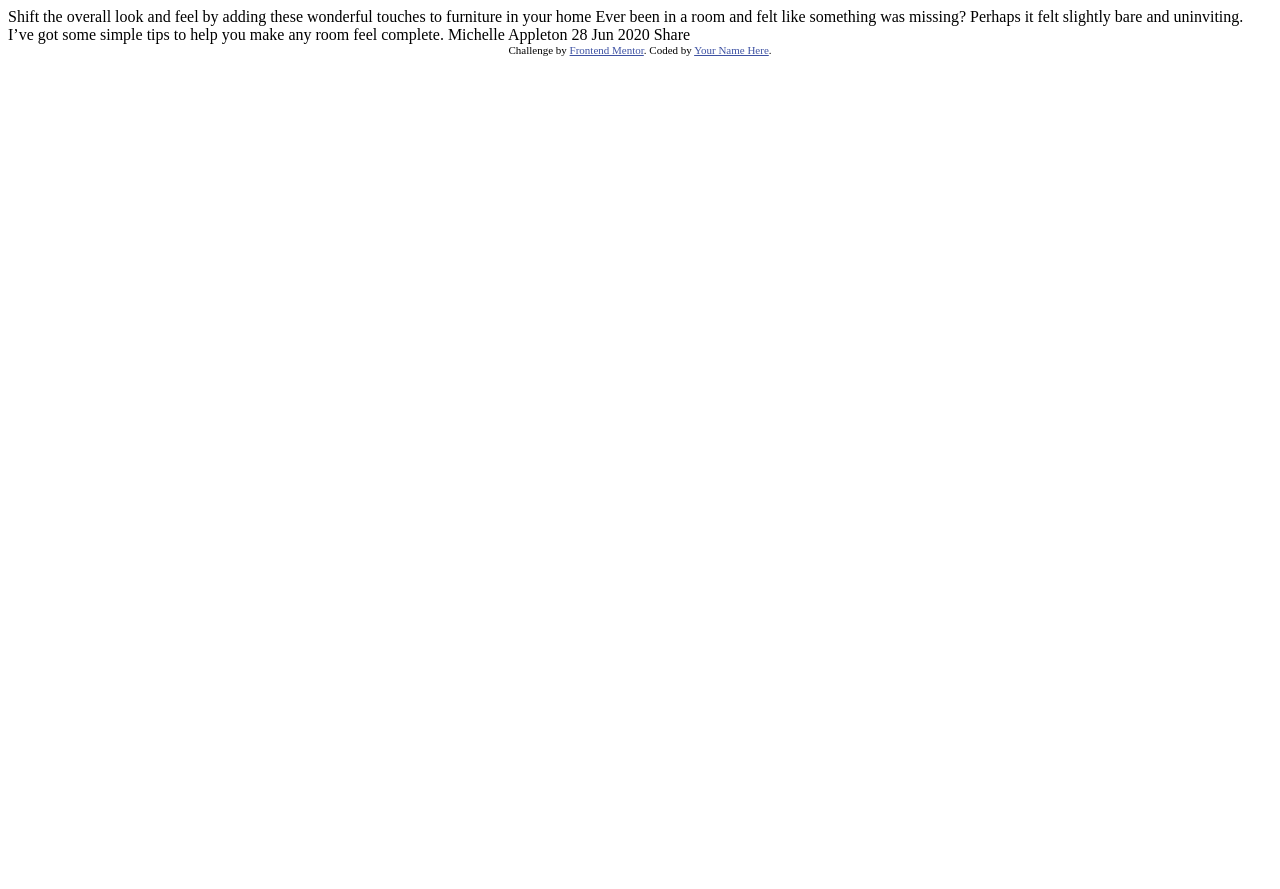
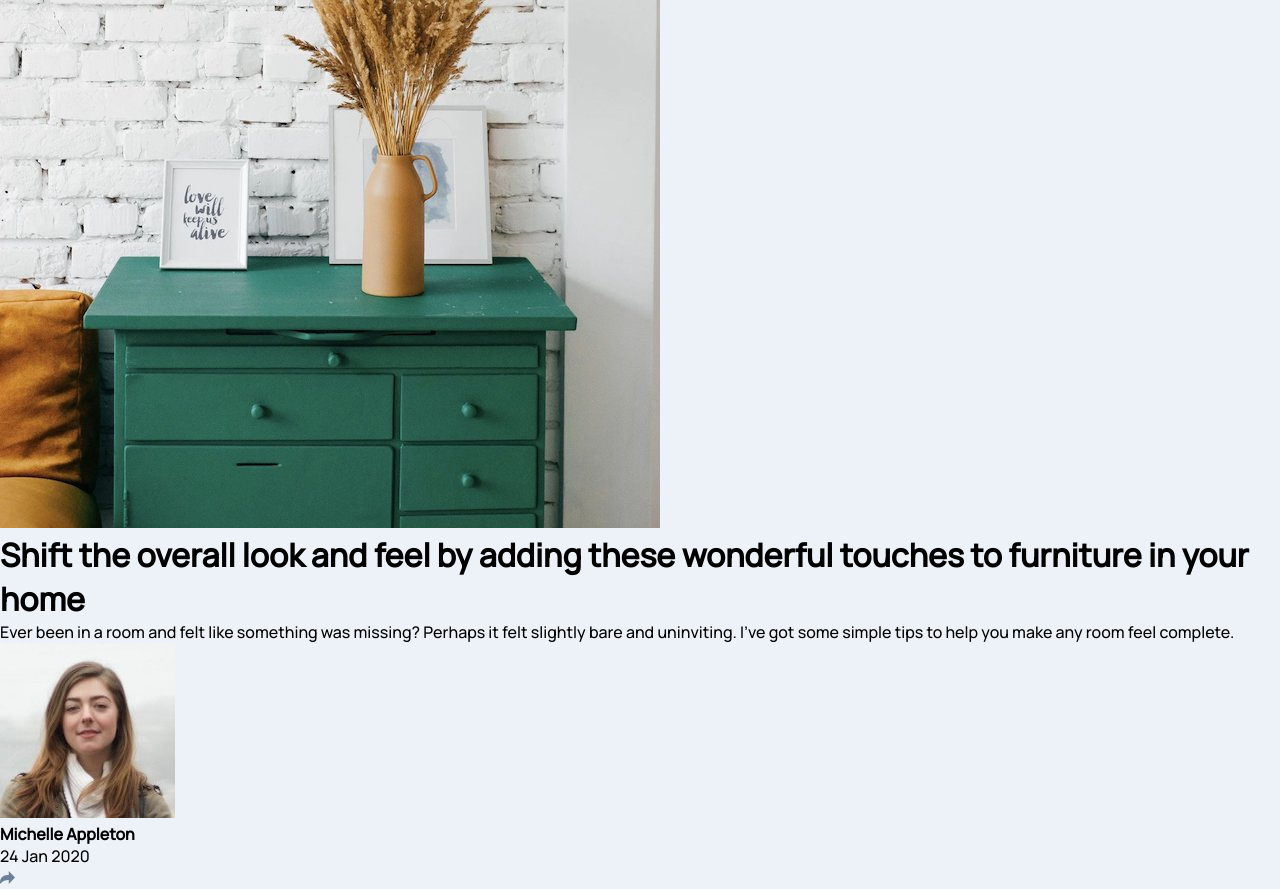
Before and after one commit to shemjay/article-preview-component, a plain HTML site: page index.html in a window 1280 px wide. Before the commit the page ends 800 px from the top, so only its background shows below. Drawn offline with Linux system fonts and the light colour scheme.

Commit message:
Add body copy and Images
Added the body images, copy and profile to the website

```diff
--- a/index.html
+++ b/index.html
@@ -2,35 +2,55 @@
 <html lang="en">
 <head>
   <meta charset="UTF-8">
-  <meta name="viewport" content="width=device-width, initial-scale=1.0"> <!-- displays site properly based on user's device -->
+  <meta name="viewport" content="width=device-width, initial-scale=1.0">
 
   <link rel="icon" type="image/png" sizes="32x32" href="./images/favicon-32x32.png">
-
+  <link rel="preconnect" href="https://fonts.googleapis.com">
+<link rel="preconnect" href="https://fonts.gstatic.com" crossorigin>
+<link href="https://fonts.googleapis.com/css2?family=Manrope:wght@500&display=swap" rel="stylesheet">
   <title>Frontend Mentor | Article preview component</title>
-
-  <!-- Feel free to remove these styles or customise in your own stylesheet 👍 -->
-  <style>
-    .attribution { font-size: 11px; text-align: center; }
-    .attribution a { color: hsl(228, 45%, 44%); }
-  </style>
+  <link href="style.css" rel="stylesheet" type= "text/css">
 </head>
 <body>
+<main>
+  <div class = "container">
+    <div class = "container__img">
+      <img src = "images/drawers.jpg">
+    </div>
 
-  Shift the overall look and feel by adding these wonderful
-  touches to furniture in your home
+    <div class = "container__copy">
+      <div class = "wrapper">
+      <h1>Shift the overall look and feel by adding these wonderful
+        touches to furniture in your home</h1>
+      <p>Ever been in a room and felt like something was missing? Perhaps
+        it felt slightly bare and uninviting. I’ve got some simple tips
+        to help you make any room feel complete.</p>
+        <div class = "copy__image">
+          <img src = "images/avatar-michelle.jpg">
+          <h4>Michelle Appleton</h4>
+          <p>24 Jan 2020</p>
+        </div>
+        <a href = "#"><img src = "images/icon-share.svg"></a>
+      </div>
+    </div>
 
-  Ever been in a room and felt like something was missing? Perhaps
-  it felt slightly bare and uninviting. I’ve got some simple tips
-  to help you make any room feel complete.
+    </div>
+  </container>
+</main>
 
-  Michelle Appleton
-  28 Jun 2020
 
-  Share
-
-  <div class="attribution">
+  <!-- <div class="attribution">
     Challenge by <a href="https://www.frontendmentor.io?ref=challenge" target="_blank">Frontend Mentor</a>.
-    Coded by <a href="#">Your Name Here</a>.
+    Coded by <a href="#">Your Name Here</a>. -->
   </div>
 </body>
 </html>
+
+<!--
+
+
+
+Michelle Appleton
+28 Jun 2020
+
+Share -->
--- /dev/null
+++ b/style.css
@@ -0,0 +1,33 @@
+:root {
+    --Very-Dark-Grayish-Blue: hsl(217, 19%, 35%);
+    --Desaturated-Dark-Blue: hsl(214, 17%, 51%);
+    --Grayish-Blue: hsl(212, 23%, 69%);
+    --Light-Grayish-Blue: hsl(210, 46%, 95%);
+}
+
+* {
+    margin: 0;
+    padding: 0;
+    font-family: 'Manrope', sans-serif;
+    background-color: var(--Light-Grayish-Blue);
+}
+
+
+
+
+
+
+
+
+
+
+
+
+
+
+
+
+
+
+.attribution { font-size: 11px; text-align: center; }
+.attribution a { color: hsl(228, 45%, 44%); }
```
Also changed, not shown: 2 other files.
